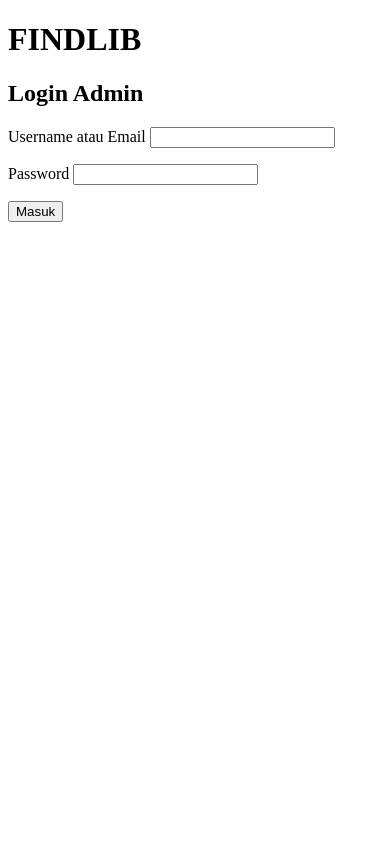
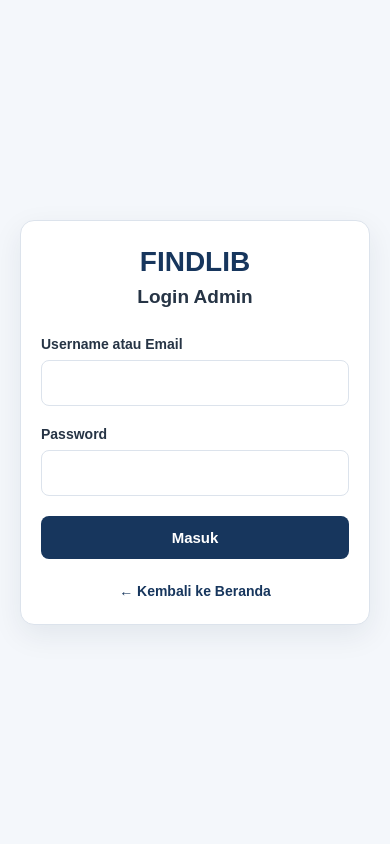
Before and after one commit to RantiKurniasih/FindLib, a PHP site: page /admin/login.php in a window 390 px wide. Run offline with PHP 8.4, Linux system fonts and the light colour scheme; a stand-in replaces the project's code that opens the database connection.

Commit message:
Membuat tampilan login dan dashboard admin FINDLIB

```diff
--- a/admin/login.php
+++ b/admin/login.php
@@ -1,9 +1,11 @@
 <?php
 declare(strict_types=1);
 
+// Koneksi database dan autentikasi dari backend Rangga
 $pdo = require __DIR__ . '/../config/database.php';
 require_once __DIR__ . '/../includes/auth.php';
 
+// Admin yang sudah login diarahkan ke dashboard
 if (!empty($_SESSION['admin_id'])) {
     requireAdmin($pdo);
 
@@ -14,10 +16,12 @@ if (!empty($_SESSION['admin_id'])) {
 $error = '';
 $identity = '';
 
+// Proses login admin
 if ($_SERVER['REQUEST_METHOD'] === 'POST') {
     $identity = trim(
         (string) ($_POST['identity'] ?? '')
     );
+
     $password = (string) ($_POST['password'] ?? '');
     $token = $_POST['csrf_token'] ?? null;
 
@@ -67,32 +71,61 @@ if ($_SERVER['REQUEST_METHOD'] === 'POST') {
     }
 }
 ?>
+
 <!DOCTYPE html>
 <html lang="id">
 <head>
     <meta charset="UTF-8">
-    <meta name="viewport"
-          content="width=device-width, initial-scale=1.0">
+    <meta
+        name="viewport"
+        content="width=device-width, initial-scale=1.0"
+    >
+
     <title>Login Admin - FINDLIB</title>
+
+    <link
+        rel="stylesheet"
+        href="/FindLib/assets/css/admin.css"
+    >
 </head>
-<body>
 
+<body class="admin-login-page">
+
+    <main class="login-container">
+
+        <!-- Judul halaman login -->
+        <header class="login-header">
             <h1>FINDLIB</h1>
             <h2>Login Admin</h2>
+        </header>
 
+        <!-- Pesan kesalahan login -->
         <?php if ($error !== ''): ?>
-        <p role="alert"><?= e($error) ?></p>
+            <div class="login-error" role="alert">
+                <?= e($error) ?>
+            </div>
         <?php endif; ?>
 
-    <form method="POST" action="login.php">
+        <!-- Formulir login admin -->
+        <form
+            method="POST"
+            action="login.php"
+            class="login-form"
+        >
+
+            <!-- Token keamanan CSRF -->
             <input
                 type="hidden"
                 name="csrf_token"
                 value="<?= e(csrfToken()) ?>"
             >
 
-        <p>
-            <label for="identity">Username atau Email</label>
+            <!-- Username atau Email -->
+            <div class="login-field">
+                <label for="identity">
+                    Username atau Email
+                </label>
+
                 <input
                     type="text"
                     id="identity"
@@ -102,10 +135,14 @@ if ($_SERVER['REQUEST_METHOD'] === 'POST') {
                     autocomplete="username"
                     required
                 >
-        </p>
+            </div>
 
-        <p>
-            <label for="password">Password</label>
+            <!-- Password -->
+            <div class="login-field">
+                <label for="password">
+                    Password
+                </label>
+
                 <input
                     type="password"
                     id="password"
@@ -113,10 +150,27 @@ if ($_SERVER['REQUEST_METHOD'] === 'POST') {
                     autocomplete="current-password"
                     required
                 >
-        </p>
+            </div>
 
-        <button type="submit">Masuk</button>
+            <!-- Tombol login -->
+            <button
+                type="submit"
+                class="login-button"
+            >
+                Masuk
+            </button>
+
         </form>
+
+        <!-- Kembali ke halaman pengunjung -->
+        <a
+            href="/FindLib/index.php"
+            class="login-back"
+        >
+            &larr; Kembali ke Beranda
+        </a>
+
+    </main>
 
 </body>
 </html>
--- /dev/null
+++ b/assets/css/admin.css
@@ -0,0 +1,352 @@
+/* =========================
+   FINDLIB - LOGIN ADMIN
+========================= */
+
+:root {
+    --admin-primary: #17365d;
+    --admin-dark: #102744;
+    --admin-bg: #f4f7fb;
+    --admin-border: #dce3ec;
+    --admin-text: #263445;
+}
+
+* {
+    box-sizing: border-box;
+}
+
+body.admin-login-page {
+    margin: 0;
+    min-height: 100vh;
+    background: var(--admin-bg);
+    color: var(--admin-text);
+    font-family: Arial, Helvetica, sans-serif;
+    display: flex;
+    align-items: center;
+    justify-content: center;
+    padding: 20px;
+}
+
+.login-container {
+    width: 100%;
+    max-width: 430px;
+    background: #ffffff;
+    border: 1px solid var(--admin-border);
+    border-radius: 14px;
+    padding: 35px;
+    box-shadow: 0 10px 30px rgba(16, 39, 68, 0.08);
+}
+
+.login-header {
+    text-align: center;
+    margin-bottom: 28px;
+}
+
+.login-header h1 {
+    margin: 0 0 8px;
+    color: var(--admin-primary);
+    font-size: 32px;
+}
+
+.login-header h2 {
+    margin: 0;
+    color: var(--admin-text);
+    font-size: 21px;
+}
+
+.login-form {
+    display: flex;
+    flex-direction: column;
+    gap: 20px;
+}
+
+.login-field label {
+    display: block;
+    font-size: 14px;
+    font-weight: 600;
+    margin-bottom: 8px;
+}
+
+.login-field input {
+    display: block;
+    width: 100%;
+    padding: 13px 14px;
+    border: 1px solid var(--admin-border);
+    border-radius: 8px;
+    background: #ffffff;
+    color: var(--admin-text);
+    font: inherit;
+}
+
+.login-field input:focus-visible,
+.login-button:focus-visible,
+.login-back:focus-visible {
+    outline: 3px solid #e9b949;
+    outline-offset: 2px;
+}
+
+.login-button {
+    width: 100%;
+    padding: 13px 16px;
+    border: none;
+    border-radius: 8px;
+    background: var(--admin-primary);
+    color: #ffffff;
+    font-size: 15px;
+    font-weight: bold;
+    cursor: pointer;
+}
+
+.login-button:hover {
+    background: #24558b;
+}
+
+.login-error {
+    padding: 12px;
+    margin-bottom: 20px;
+    border-radius: 8px;
+    color: #991b1b;
+    background: #fee2e2;
+    font-size: 14px;
+}
+
+.login-back {
+    display: block;
+    margin-top: 24px;
+    text-align: center;
+    color: var(--admin-primary);
+    font-size: 14px;
+    font-weight: 600;
+    text-decoration: none;
+}
+
+.login-back:hover {
+    text-decoration: underline;
+}
+
+/* Responsif HP */
+@media (max-width: 600px) {
+    .login-container {
+        padding: 25px 20px;
+    }
+
+    .login-header h1 {
+        font-size: 28px;
+    }
+
+    .login-header h2 {
+        font-size: 19px;
+    }
+}
+
+/* =========================
+   DASHBOARD ADMIN FINDLIB
+========================= */
+
+body.admin-dashboard-page {
+    margin: 0;
+    min-height: 100vh;
+    background: #f4f7fb;
+    color: #263445;
+    font-family: Arial, Helvetica, sans-serif;
+}
+
+.admin-layout {
+    display: grid;
+    grid-template-columns: 250px minmax(0, 1fr);
+    min-height: 100vh;
+}
+
+/* Sidebar */
+.admin-sidebar {
+    background: #17365d;
+    color: white;
+    padding: 28px 18px;
+}
+
+.sidebar-brand {
+    padding: 10px 12px 30px;
+    border-bottom: 1px solid rgba(255,255,255,0.2);
+    margin-bottom: 25px;
+}
+
+.sidebar-brand h2 {
+    font-size: 24px;
+    margin: 0 0 8px;
+}
+
+.sidebar-brand p {
+    font-size: 13px;
+    color: #cbd5e1;
+    margin: 0;
+}
+
+.admin-sidebar nav {
+    display: flex;
+    flex-direction: column;
+    gap: 8px;
+}
+
+.sidebar-link {
+    display: block;
+    padding: 13px 15px;
+    color: #e2e8f0;
+    border-radius: 8px;
+    text-decoration: none;
+    font-size: 14px;
+    font-weight: 600;
+}
+
+.sidebar-link.active {
+    background: #2563eb;
+    color: #ffffff;
+}
+
+.sidebar-link.disabled {
+    color: #94a3b8;
+    cursor: default;
+}
+
+/* Konten utama */
+.admin-main {
+    min-width: 0;
+    padding: 30px;
+}
+
+.admin-topbar {
+    background: white;
+    border: 1px solid #e2e8f0;
+    border-radius: 12px;
+    padding: 25px;
+    display: flex;
+    align-items: center;
+    justify-content: space-between;
+    gap: 20px;
+}
+
+.admin-topbar h1 {
+    margin: 0 0 10px;
+    color: #17365d;
+    font-size: 26px;
+}
+
+.admin-topbar p {
+    margin: 0;
+    font-size: 14px;
+    color: #64748b;
+}
+
+/* Tombol Logout */
+.admin-logout-button {
+    background: #dc2626;
+    color: white;
+    border: none;
+    border-radius: 8px;
+    padding: 12px 18px;
+    font-weight: bold;
+    cursor: pointer;
+}
+
+.admin-logout-button:hover {
+    background: #b91c1c;
+}
+
+/* Selamat datang */
+.admin-welcome {
+    margin-top: 25px;
+    padding: 30px;
+    background: white;
+    border: 1px solid #e2e8f0;
+    border-radius: 12px;
+}
+
+.admin-welcome h2 {
+    color: #17365d;
+    margin: 0 0 12px;
+    font-size: 23px;
+}
+
+.admin-welcome p {
+    margin: 0;
+    color: #64748b;
+}
+
+/* Statistik */
+.admin-statistics {
+    margin-top: 30px;
+}
+
+.admin-statistics > h2 {
+    color: #17365d;
+    font-size: 22px;
+    margin-bottom: 20px;
+}
+
+.admin-placeholder {
+    padding: 35px;
+    background: white;
+    border: 1px solid #e2e8f0;
+    border-radius: 12px;
+}
+
+.admin-placeholder h3 {
+    color: #17365d;
+    margin: 0 0 12px;
+}
+
+.admin-placeholder p {
+    color: #64748b;
+    line-height: 1.7;
+}
+
+/* Responsif tablet dan HP */
+@media (max-width: 768px) {
+    .admin-layout {
+        grid-template-columns: 1fr;
+    }
+
+    .admin-sidebar {
+        padding: 18px;
+    }
+
+    .sidebar-brand {
+        padding-bottom: 15px;
+        margin-bottom: 15px;
+    }
+
+    .admin-sidebar nav {
+        flex-direction: row;
+        flex-wrap: wrap;
+    }
+
+    .sidebar-link {
+        padding: 10px 12px;
+    }
+
+    .admin-main {
+        padding: 18px;
+    }
+
+    .admin-topbar {
+        flex-direction: column;
+        align-items: flex-start;
+    }
+
+    .admin-topbar h1 {
+        font-size: 23px;
+    }
+
+    .admin-welcome {
+        padding: 22px;
+    }
+
+    .admin-placeholder {
+        padding: 22px;
+    }
+}
+
+/* Fokus keyboard */
+.sidebar-link:focus-visible,
+.admin-logout-button:focus-visible {
+    outline: 3px solid #facc15;
+    outline-offset: 3px;
+}
```
Also changed, not shown: admin/dashboard.php (+116 -22 lines). Lines whose indentation alone changed are shown as unchanged.
